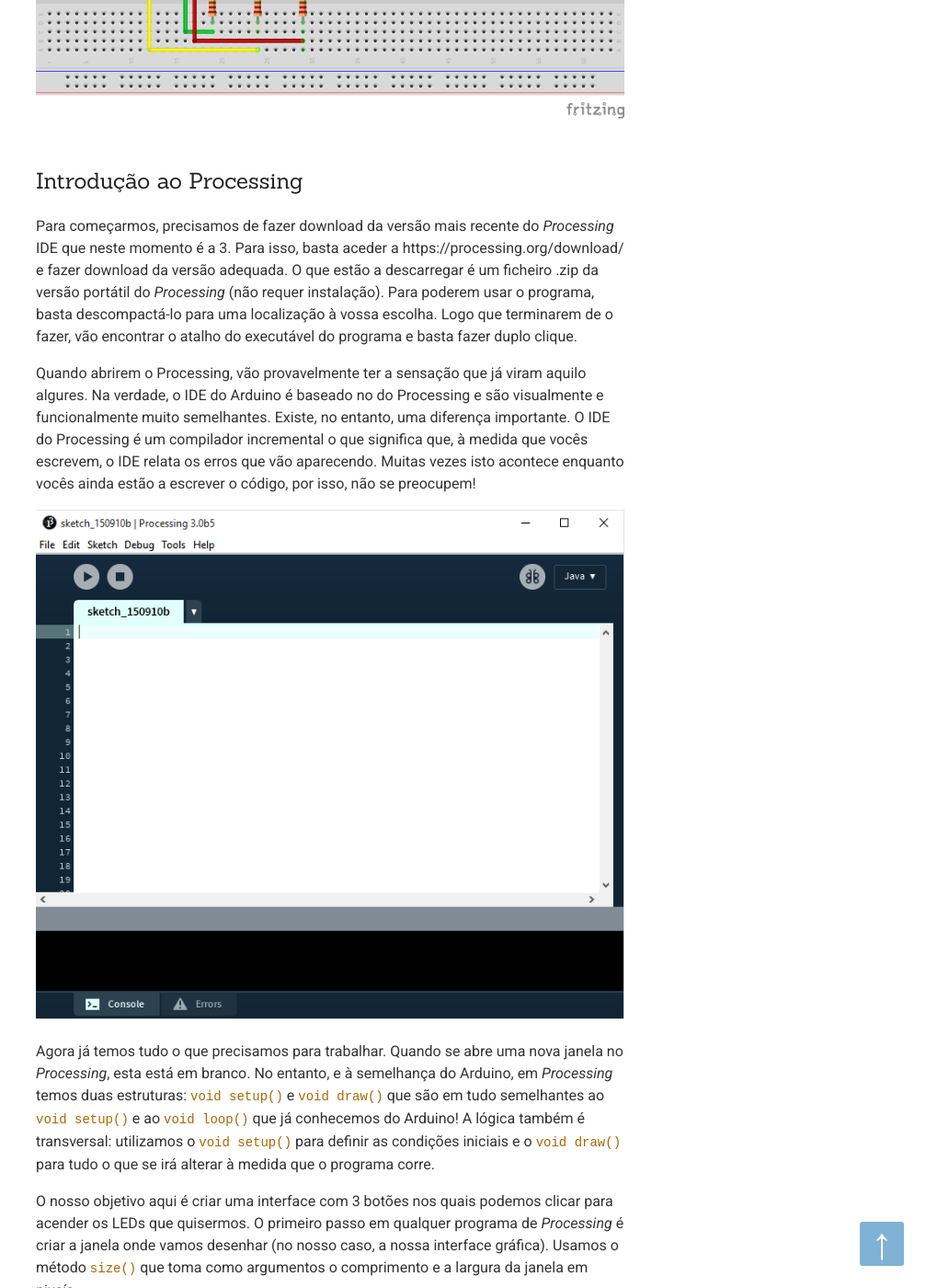
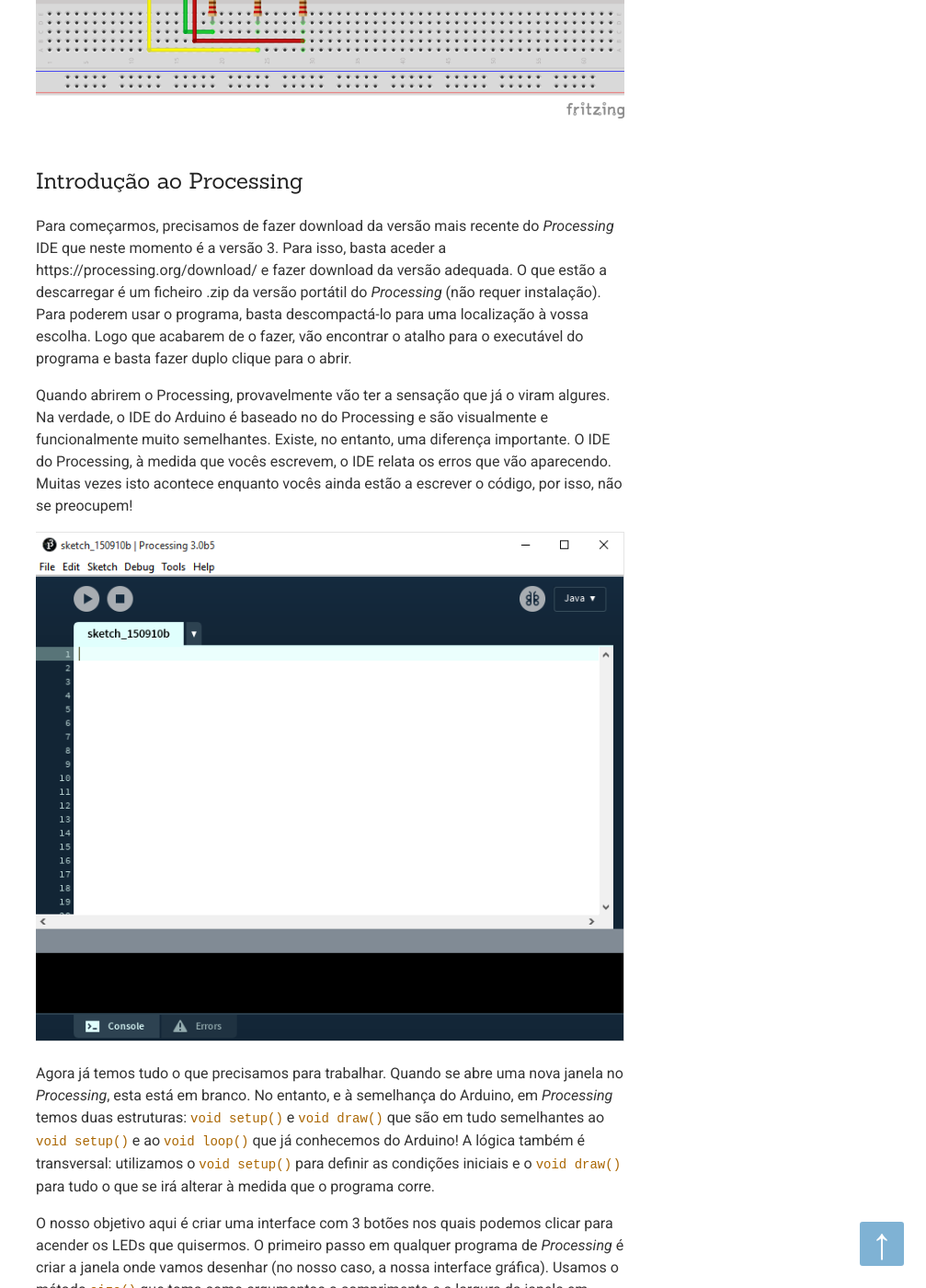
Before and after one commit to jeKnowledge/academy-articles, a Jekyll site: the page built from _posts/2015-09-23-led-interface.markdown, in a window 1280 px wide and 1400 px high, scrolled down 2059 px. Shown: the whole window at 92% size, without its empty margins (273-1280 px from the left). Built offline with Jekyll 4.4.1, drawn with Linux system fonts in a browser that asks for light colours; some of the changed text lies outside the part shown.

Commit message:
David's fixes

```diff
--- a/_posts/2015-09-23-led-interface.markdown
+++ b/_posts/2015-09-23-led-interface.markdown
@@ -19,21 +19,21 @@
 
 **Material necessário:** 3 LEDs (um verde, um amarelo e um vermelho), 3 resistências de 220 Ohms e alguns fios de montagem.
 
-Para ajudar à montagem, criou-se o seguinte esquema de ligações usando o programa *Fritzing*.
+Para ajudar à montagem, criou-se o seguinte esquema de ligações usando o programa [Fritzing](http://fritzing.org/home/ "Fritzing").
 
 ![]({{ site.baseurl}}/img/esquema.png)
 
 ## Introdução ao Processing
 
-Para começarmos, precisamos de fazer download da versão mais recente do *Processing* IDE que neste momento é a 3. Para isso, basta aceder a https://processing.org/download/ e fazer download da versão adequada. O que estão a descarregar é um ficheiro .zip da versão portátil do *Processing* (não requer instalação). Para poderem usar o programa, basta descompactá-lo para uma localização à vossa escolha. Logo que terminarem de o fazer, vão encontrar o atalho do executável do programa e basta fazer duplo clique.
+Para começarmos, precisamos de fazer download da versão mais recente do *Processing* IDE que neste momento é a versão 3. Para isso, basta aceder a https://processing.org/download/ e fazer download da versão adequada. O que estão a descarregar é um ficheiro .zip da versão portátil do *Processing* (não requer instalação). Para poderem usar o programa, basta descompactá-lo para uma localização à vossa escolha. Logo que acabarem de o fazer, vão encontrar o atalho para o executável do programa e basta fazer duplo clique para o abrir.
 
-Quando abrirem o Processing, vão provavelmente ter a sensação que já viram aquilo algures. Na verdade, o IDE do Arduino é baseado no do Processing e são visualmente e funcionalmente muito semelhantes. Existe, no entanto, uma diferença importante. O IDE do Processing é um compilador incremental o que significa que, à medida que vocês escrevem, o IDE relata os erros que vão aparecendo. Muitas vezes isto acontece enquanto vocês ainda estão a escrever o código, por isso, não se preocupem!
+Quando abrirem o Processing, provavelmente vão ter a sensação que já o viram algures. Na verdade, o IDE do Arduino é baseado no do Processing e são visualmente e funcionalmente muito semelhantes. Existe, no entanto, uma diferença importante. O IDE do Processing, à medida que vocês escrevem, o IDE relata os erros que vão aparecendo. Muitas vezes isto acontece enquanto vocês ainda estão a escrever o código, por isso, não se preocupem!
 
 ![]({{ site.baseurl}}/img/processing.png)
 
 Agora já temos tudo o que precisamos para trabalhar. Quando se abre uma nova janela no *Processing*, esta está em branco. No entanto, e à semelhança do Arduino, em *Processing* temos duas estruturas: `void setup()` e `void draw()` que são em tudo semelhantes ao `void setup()` e ao `void loop()` que já conhecemos do Arduino! A lógica também é transversal: utilizamos o `void setup()` para definir as condições iniciais e o `void draw()` para tudo o que se irá alterar à medida que o programa corre.
 
-O nosso objetivo aqui é criar uma interface com 3 botões nos quais podemos clicar para acender os LEDs que quisermos. O primeiro passo em qualquer programa de *Processing* é criar a janela onde vamos desenhar (no nosso caso, a nossa interface gráfica). Usamos o método `size()` que toma como argumentos o comprimento e a largura da janela em pixeís.
+O nosso objetivo aqui é criar uma interface com 3 botões nos quais podemos clicar para acender os LEDs que quisermos. O primeiro passo em qualquer programa de *Processing* é criar a janela onde vamos desenhar (no nosso caso, a nossa interface gráfica). Usamos o método `size()` que toma como argumentos o comprimento e a largura da janela em pixeis, nesta mesma ordem.
 
 Devemos também definir a cor do fundo da nossa interface. Neste caso, escolhi o preto mas essa escolha fica a vossa critério. Para representar uma cor em *Processing*, é usado o sistema RGB (Red Green Blue). De certeza que já viram esta sigla. Basicamente, todas as cores são uma qualquer combinação destas três cores base. Por exemplo, o vermelho mais vivo representa-se como (255, 0, 0). Se prestarmos atenção, isto faz sentido. Suprimimos qualquer expressão do Green e do Blue e colocamos o Red no seu valor máximo.
 
```
Also changed, not shown: other parts of _posts/2015-09-23-led-interface.markdown (+4 -4 lines).
